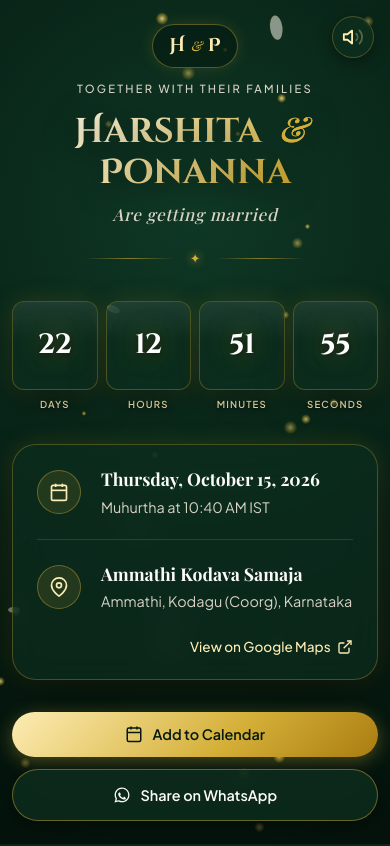
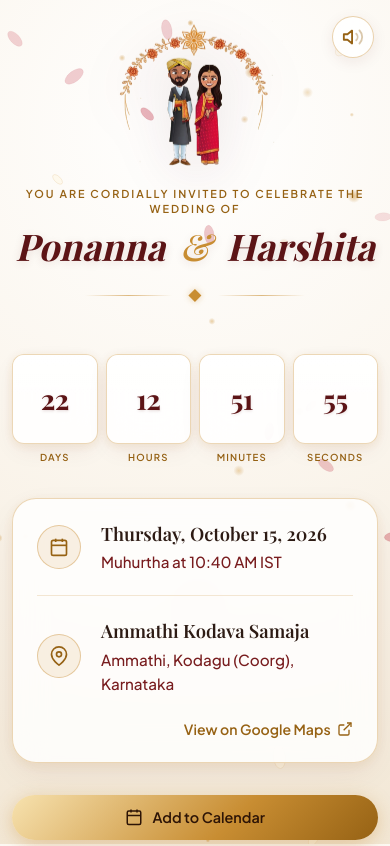
Before and after one commit to puggeraponanna/wedding-countdown, a plain HTML site: page index.html in a window 390 px wide. Shown: the top 846 px of the page. Drawn offline with nearby package versions, Linux system fonts and the light colour scheme; a web font is replaced by a local one.

Commit message:
feat: redesign theme with warm invitation colors, couple illustration, and updated WhatsApp preview card

```diff
--- a/css/responsive.css
+++ b/css/responsive.css
@@ -6,6 +6,10 @@
 @media (max-width: 768px) {
   .page-wrapper {
     padding: 2rem 1rem 2.5rem;
+  }
+
+  .hero-illustration {
+    max-width: 270px;
   }
 
   .couple-title {
@@ -30,7 +34,7 @@
   }
 
   .detail-heading {
-    font-size: 1.1rem;
+    font-size: 1.15rem;
   }
 }
 
@@ -47,23 +51,22 @@
     height: 42px;
   }
 
-  .monogram-badge {
-    padding: 0.4rem 1rem;
-    margin-bottom: 0.75rem;
+  .hero-illustration-wrapper {
+    margin-bottom: 0.85rem;
+  }
+
+  .hero-illustration {
+    max-width: 220px;
   }
 
   .wedding-proclamation {
-    font-size: 0.7rem;
-    letter-spacing: 0.2em;
+    font-size: 0.68rem;
+    letter-spacing: 0.18em;
   }
 
   .couple-title {
-    font-size: 2.15rem;
+    font-size: 2.3rem;
     line-height: 1.2;
-  }
-
-  .tagline {
-    font-size: 1.05rem;
   }
 
   .countdown-grid {
@@ -103,8 +106,12 @@
 
 /* Foldables / Extra narrow screens (< 360px) */
 @media (max-width: 350px) {
+  .hero-illustration {
+    max-width: 180px;
+  }
+
   .couple-title {
-    font-size: 1.85rem;
+    font-size: 1.9rem;
   }
 
   .digit-value {
--- a/css/style.css
+++ b/css/style.css
@@ -1,37 +1,46 @@
 /* ==========================================================================
-   Royal Kodava Heritage & Gold Theme
-   Harshita & Ponanna Wedding Countdown
+   Royal Kodava Heritage & Invitation Warm Gold Theme
+   Ponanna & Harshita Wedding Countdown
    ========================================================================== */
 
 :root {
-  /* Color Palette */
-  --color-bg-dark: #04120b;
-  --color-emerald-deep: #071f14;
-  --color-emerald-rich: #0d2e1f;
-  --color-emerald-surface: rgba(13, 46, 31, 0.65);
+  /* Color Palette - extracted from Wedding Invitation */
+  --color-bg-base: #f7f1e5;
+  --color-bg-warm: #fcf9f2;
+  --color-bg-darker: #ede3d1;
 
-  --color-gold-light: #fdedb4;
-  --color-gold-primary: #d4af37;
-  --color-gold-rich: #b38b1d;
-  --color-gold-glow: rgba(212, 175, 55, 0.35);
+  /* Primary Royal Maroon */
+  --color-maroon-deep: #3d0c07;
+  --color-maroon-primary: #5c1416;
+  --color-maroon-rich: #781c1e;
+  --color-crimson: #990b2b;
 
-  --color-ivory: #fcfbf7;
-  --color-pearl: #d8d3c5;
-  --color-muted: #95a399;
+  /* Antique Champagne Gold */
+  --color-gold-light: #f7e6be;
+  --color-gold-primary: #c88d32;
+  --color-gold-deep: #966214;
+  --color-gold-glow: rgba(200, 141, 50, 0.25);
+
+  /* Neutrals & Text */
+  --color-espresso: #2d1b14;
+  --color-charcoal: #423028;
+  --color-muted: #786458;
+  --color-card-bg: rgba(255, 255, 255, 0.82);
+  --color-card-inner: rgba(255, 255, 255, 0.88);
 
   /* Typography */
-  --font-display: 'Cinzel Decorative', 'Playfair Display', Georgia, serif;
+  --font-display: 'Playfair Display', 'Cinzel Decorative', Georgia, serif;
   --font-serif: 'Playfair Display', Georgia, serif;
-  --font-digits: 'Cinzel', Georgia, serif;
+  --font-digits: 'Playfair Display', Georgia, serif;
   --font-body: 'Plus Jakarta Sans', -apple-system, BlinkMacSystemFont, sans-serif;
 
   /* Spacing & Borders */
   --radius-sm: 8px;
   --radius-md: 16px;
   --radius-lg: 24px;
-  --border-gold-subtle: 1px solid rgba(212, 175, 55, 0.3);
-  --border-gold-highlight: 1px solid rgba(253, 237, 180, 0.6);
-  --glass-shadow: 0 16px 40px -10px rgba(0, 0, 0, 0.6), 0 0 25px rgba(212, 175, 55, 0.15);
+  --border-gold-subtle: 1px solid rgba(200, 141, 50, 0.3);
+  --border-gold-highlight: 1px solid rgba(200, 141, 50, 0.6);
+  --card-shadow: 0 10px 30px -5px rgba(92, 20, 22, 0.08), 0 2px 12px rgba(200, 141, 50, 0.1);
 }
 
 /* Global Reset */
@@ -50,8 +59,8 @@ html {
 body {
   min-height: 100vh;
   min-height: 100svh;
-  background: radial-gradient(circle at 50% 25%, #0f3825 0%, #071f14 55%, #04120b 100%);
-  color: var(--color-ivory);
+  background: radial-gradient(circle at 50% 15%, #ffffff 0%, #fbf6ee 45%, #f2e7d5 100%);
+  color: var(--color-espresso);
   font-family: var(--font-body);
   line-height: 1.6;
   overflow-x: hidden;
@@ -76,7 +85,7 @@ body {
   z-index: 2;
   max-width: 900px;
   margin: 0 auto;
-  padding: 2.5rem 1.5rem 3rem;
+  padding: 2rem 1.5rem 3rem;
   display: flex;
   flex-direction: column;
   align-items: center;
@@ -91,11 +100,11 @@ body {
   top: 1.5rem;
   right: 1.5rem;
   z-index: 10;
-  background: rgba(13, 46, 31, 0.7);
+  background: rgba(255, 255, 255, 0.85);
   backdrop-filter: blur(12px);
   -webkit-backdrop-filter: blur(12px);
-  border: var(--border-gold-subtle);
-  color: var(--color-gold-light);
+  border: 1px solid rgba(200, 141, 50, 0.4);
+  color: var(--color-gold-deep);
   width: 48px;
   height: 48px;
   border-radius: 50%;
@@ -103,7 +112,7 @@ body {
   align-items: center;
   justify-content: center;
   cursor: pointer;
-  box-shadow: 0 4px 15px rgba(0, 0, 0, 0.4);
+  box-shadow: 0 4px 15px rgba(92, 20, 22, 0.08);
   transition: all 0.3s ease;
 }
 
@@ -114,7 +123,7 @@ body {
 }
 
 .audio-toggle .sound-wave {
-  opacity: 0.3;
+  opacity: 0.35;
   transition: opacity 0.3s ease;
 }
 
@@ -140,53 +149,48 @@ body {
 .hero-header {
   text-align: center;
   margin-bottom: 2rem;
+  display: flex;
+  flex-direction: column;
+  align-items: center;
 }
 
-.monogram-badge {
-  display: inline-flex;
-  align-items: center;
+.hero-illustration-wrapper {
+  margin-bottom: 1.25rem;
+  display: flex;
   justify-content: center;
-  gap: 0.35rem;
-  padding: 0.5rem 1.25rem;
-  background: rgba(7, 31, 20, 0.8);
-  border: 1px solid rgba(212, 175, 55, 0.4);
-  border-radius: 30px;
-  margin-bottom: 1.25rem;
-  box-shadow: 0 0 15px rgba(212, 175, 55, 0.15);
 }
 
-.monogram-letter {
-  font-family: var(--font-display);
-  font-size: 1.15rem;
-  font-weight: 700;
-  color: var(--color-gold-light);
+.hero-illustration {
+  max-width: 320px;
+  width: 82%;
+  height: auto;
+  filter: drop-shadow(0 10px 25px rgba(92, 20, 22, 0.12));
+  animation: gentleFloat 4s ease-in-out infinite alternate;
 }
 
-.monogram-amp {
-  font-family: var(--font-serif);
-  font-size: 0.85rem;
-  color: var(--color-gold-primary);
-  font-style: italic;
+@keyframes gentleFloat {
+  0% { transform: translateY(0); }
+  100% { transform: translateY(-6px); }
 }
 
 .wedding-proclamation {
-  font-size: 0.8rem;
-  letter-spacing: 0.3em;
-  color: var(--color-pearl);
+  font-size: 0.78rem;
+  letter-spacing: 0.25em;
+  color: var(--color-gold-deep);
   text-transform: uppercase;
-  margin-bottom: 0.6rem;
-  font-weight: 500;
+  margin-bottom: 0.5rem;
+  font-weight: 600;
+  line-height: 1.4;
 }
 
 .couple-title {
-  font-family: var(--font-display);
-  font-size: 3.5rem;
+  font-family: var(--font-serif);
+  font-size: 3.8rem;
   font-weight: 700;
+  font-style: italic;
   line-height: 1.15;
-  background: linear-gradient(135deg, #ffffff 0%, #fdedb4 35%, #d4af37 75%, #aa7c11 100%);
-  -webkit-background-clip: text;
-  -webkit-text-fill-color: transparent;
-  text-shadow: 0 4px 30px rgba(0, 0, 0, 0.6);
+  color: var(--color-maroon-primary);
+  text-shadow: 0 2px 10px rgba(92, 20, 22, 0.12);
   margin-bottom: 0.5rem;
 }
 
@@ -194,17 +198,8 @@ body {
   font-family: var(--font-serif);
   font-style: italic;
   font-weight: 400;
-  margin: 0 0.5rem;
-  -webkit-text-fill-color: var(--color-gold-primary);
-}
-
-.tagline {
-  font-family: var(--font-serif);
-  font-size: 1.25rem;
-  font-style: italic;
-  color: var(--color-pearl);
-  letter-spacing: 0.05em;
-  margin-bottom: 1.25rem;
+  margin: 0 0.4rem;
+  color: var(--color-gold-primary);
 }
 
 .ornate-divider {
@@ -213,19 +208,19 @@ body {
   justify-content: center;
   gap: 1rem;
   width: 220px;
-  margin: 0 auto;
+  margin: 0.5rem auto 1rem;
 }
 
 .ornate-divider .line {
   flex: 1;
   height: 1px;
-  background: linear-gradient(90deg, transparent, rgba(212, 175, 55, 0.6), transparent);
+  background: linear-gradient(90deg, transparent, rgba(200, 141, 50, 0.6), transparent);
 }
 
-.ornate-divider .flower-symbol {
+.ornate-divider .diamond-symbol {
   color: var(--color-gold-primary);
-  font-size: 0.8rem;
-  filter: drop-shadow(0 0 5px var(--color-gold-primary));
+  font-size: 0.85rem;
+  filter: drop-shadow(0 0 3px rgba(200, 141, 50, 0.4));
 }
 
 /* Countdown Grid */
@@ -251,15 +246,15 @@ body {
 .card-inner {
   width: 100%;
   aspect-ratio: 1 / 1.05;
-  background: var(--color-emerald-surface);
+  background: var(--color-card-inner);
   backdrop-filter: blur(16px);
   -webkit-backdrop-filter: blur(16px);
-  border: var(--border-gold-subtle);
+  border: 1px solid rgba(200, 141, 50, 0.35);
   border-radius: var(--radius-md);
   display: flex;
   align-items: center;
   justify-content: center;
-  box-shadow: var(--glass-shadow);
+  box-shadow: 0 8px 25px -4px rgba(92, 20, 22, 0.08), 0 2px 10px rgba(200, 141, 50, 0.12);
   position: relative;
   overflow: hidden;
   transition: transform 0.3s ease, border-color 0.3s ease, box-shadow 0.3s ease;
@@ -272,14 +267,14 @@ body {
   left: 0;
   right: 0;
   height: 45%;
-  background: linear-gradient(180deg, rgba(255, 255, 255, 0.08) 0%, rgba(255, 255, 255, 0) 100%);
+  background: linear-gradient(180deg, rgba(255, 255, 255, 0.6) 0%, rgba(255, 255, 255, 0) 100%);
   pointer-events: none;
 }
 
 .card-inner:hover {
   transform: translateY(-4px);
   border-color: var(--color-gold-primary);
-  box-shadow: 0 20px 45px -10px rgba(0, 0, 0, 0.7), 0 0 30px var(--color-gold-glow);
+  box-shadow: 0 16px 35px -6px rgba(92, 20, 22, 0.14), 0 0 20px var(--color-gold-glow);
 }
 
 .digit-value {
@@ -287,29 +282,28 @@ body {
   font-size: 3.25rem;
   font-weight: 700;
   font-variant-numeric: tabular-nums;
-  color: #ffffff;
-  text-shadow: 0 0 25px rgba(212, 175, 55, 0.5), 0 2px 10px rgba(0, 0, 0, 0.8);
+  color: var(--color-maroon-primary);
+  text-shadow: 0 1px 3px rgba(92, 20, 22, 0.15);
   letter-spacing: -0.02em;
 }
 
 .card-label {
   font-size: 0.75rem;
   font-weight: 600;
-  letter-spacing: 0.25em;
-  color: var(--color-gold-light);
+  letter-spacing: 0.22em;
+  color: var(--color-gold-deep);
   margin-top: 0.75rem;
   text-align: center;
-  text-shadow: 0 1px 3px rgba(0, 0, 0, 0.6);
 }
 
 /* Celebration Banner */
 .celebration-banner {
-  background: rgba(13, 46, 31, 0.85);
+  background: rgba(255, 255, 255, 0.95);
   border: 2px solid var(--color-gold-primary);
   border-radius: var(--radius-md);
   padding: 2.5rem 1.5rem;
   text-align: center;
-  box-shadow: 0 0 50px rgba(212, 175, 55, 0.4);
+  box-shadow: 0 0 40px rgba(200, 141, 50, 0.25);
   animation: celebrationPulse 2s infinite ease-in-out;
 }
 
@@ -324,9 +318,9 @@ body {
 }
 
 .celebration-banner h2 {
-  font-family: var(--font-display);
+  font-family: var(--font-serif);
   font-size: 2.25rem;
-  color: var(--color-gold-light);
+  color: var(--color-maroon-primary);
   margin-bottom: 0.5rem;
 }
 
@@ -338,13 +332,13 @@ body {
 }
 
 .glass-card {
-  background: var(--color-emerald-surface);
+  background: rgba(255, 255, 255, 0.82);
   backdrop-filter: blur(16px);
   -webkit-backdrop-filter: blur(16px);
-  border: var(--border-gold-subtle);
+  border: 1px solid rgba(200, 141, 50, 0.35);
   border-radius: var(--radius-lg);
   padding: 1.75rem 2rem;
-  box-shadow: var(--glass-shadow);
+  box-shadow: 0 12px 35px -5px rgba(92, 20, 22, 0.08), 0 3px 12px rgba(200, 141, 50, 0.1);
 }
 
 .detail-row {
@@ -357,9 +351,9 @@ body {
   width: 44px;
   height: 44px;
   border-radius: 50%;
-  background: rgba(212, 175, 55, 0.12);
-  border: 1px solid rgba(212, 175, 55, 0.4);
-  color: var(--color-gold-light);
+  background: rgba(200, 141, 50, 0.12);
+  border: 1px solid rgba(200, 141, 50, 0.4);
+  color: var(--color-gold-deep);
   display: flex;
   align-items: center;
   justify-content: center;
@@ -368,20 +362,21 @@ body {
 
 .detail-heading {
   font-family: var(--font-serif);
-  font-size: 1.2rem;
+  font-size: 1.25rem;
   font-weight: 600;
-  color: var(--color-ivory);
+  color: var(--color-espresso);
   margin-bottom: 0.15rem;
 }
 
 .detail-sub {
-  font-size: 0.9rem;
-  color: var(--color-pearl);
+  font-size: 0.95rem;
+  color: var(--color-maroon-rich);
+  font-weight: 500;
 }
 
 .card-separator {
   height: 1px;
-  background: rgba(212, 175, 55, 0.18);
+  background: rgba(200, 141, 50, 0.2);
   margin: 1.25rem 0;
 }
 
@@ -394,15 +389,15 @@ body {
   display: inline-flex;
   align-items: center;
   gap: 0.4rem;
-  color: var(--color-gold-light);
-  font-size: 0.85rem;
-  font-weight: 500;
+  color: var(--color-gold-deep);
+  font-size: 0.88rem;
+  font-weight: 600;
   text-decoration: none;
   transition: color 0.2s ease, transform 0.2s ease;
 }
 
 .btn-link:hover {
-  color: #ffffff;
+  color: var(--color-maroon-primary);
   transform: translateX(3px);
 }
 
@@ -438,30 +433,27 @@ body {
 }
 
 .btn-gold {
-  background: linear-gradient(135deg, #fdedb4 0%, #d4af37 60%, #aa7c11 100%);
-  color: #051910;
-  box-shadow: 0 4px 18px rgba(212, 175, 55, 0.35);
+  background: linear-gradient(135deg, #f7e2af 0%, #c88d32 60%, #966214 100%);
+  color: #2d1406;
+  box-shadow: 0 4px 18px rgba(200, 141, 50, 0.35);
 }
 
 .btn-gold:hover {
   transform: translateY(-2px);
-  box-shadow: 0 8px 25px rgba(212, 175, 55, 0.55);
+  box-shadow: 0 8px 25px rgba(200, 141, 50, 0.5);
 }
 
 .btn-emerald {
-  background: rgba(13, 46, 31, 0.8);
-  backdrop-filter: blur(12px);
-  -webkit-backdrop-filter: blur(12px);
-  border: 1px solid rgba(212, 175, 55, 0.45);
-  color: var(--color-ivory);
-  box-shadow: 0 4px 18px rgba(0, 0, 0, 0.4);
+  background: linear-gradient(135deg, #781c1e 0%, #521213 100%);
+  border: 1px solid rgba(200, 141, 50, 0.45);
+  color: #fdfbf7;
+  box-shadow: 0 4px 18px rgba(92, 20, 22, 0.25);
 }
 
 .btn-emerald:hover {
   transform: translateY(-2px);
-  border-color: var(--color-gold-primary);
-  color: var(--color-gold-light);
-  box-shadow: 0 8px 25px rgba(0, 0, 0, 0.6), 0 0 15px var(--color-gold-glow);
+  background: linear-gradient(135deg, #8a2123 0%, #5e1516 100%);
+  box-shadow: 0 8px 25px rgba(92, 20, 22, 0.35);
 }
 
 /* Calendar Dropdown */
@@ -476,13 +468,13 @@ body {
   bottom: calc(100% + 10px);
   left: 0;
   right: 0;
-  background: rgba(7, 31, 20, 0.95);
+  background: rgba(255, 253, 248, 0.98);
   backdrop-filter: blur(16px);
   -webkit-backdrop-filter: blur(16px);
-  border: var(--border-gold-subtle);
+  border: 1px solid rgba(200, 141, 50, 0.35);
   border-radius: var(--radius-md);
   padding: 0.5rem;
-  box-shadow: 0 12px 30px rgba(0, 0, 0, 0.7);
+  box-shadow: 0 12px 30px rgba(92, 20, 22, 0.12);
   display: flex;
   flex-direction: column;
   gap: 0.25rem;
@@ -496,9 +488,10 @@ body {
   background: transparent;
   border: none;
   border-radius: var(--radius-sm);
-  color: var(--color-ivory);
+  color: var(--color-espresso);
   font-family: var(--font-body);
   font-size: 0.85rem;
+  font-weight: 500;
   text-align: left;
   text-decoration: none;
   cursor: pointer;
@@ -506,8 +499,8 @@ body {
 }
 
 .dropdown-item:hover {
-  background: rgba(212, 175, 55, 0.15);
-  color: var(--color-gold-light);
+  background: rgba(200, 141, 50, 0.15);
+  color: var(--color-maroon-primary);
 }
 
 /* Footer */
@@ -519,9 +512,10 @@ body {
 .coorg-badge {
   font-family: var(--font-serif);
   font-size: 0.95rem;
-  color: var(--color-gold-light);
+  color: var(--color-gold-deep);
   letter-spacing: 0.08em;
   margin-bottom: 0.25rem;
+  font-weight: 600;
 }
 
 .copyright {
--- a/index.html
+++ b/index.html
@@ -3,35 +3,35 @@
 <head>
   <meta charset="UTF-8" />
   <meta name="viewport" content="width=device-width, initial-scale=1.0, viewport-fit=cover" />
-  <title>Harshita & Ponanna — Wedding Countdown</title>
-  <meta name="description" content="Join us in celebrating the wedding of Harshita & Ponanna on October 15, 2026 at Ammathi Kodava Samaja, Coorg." />
+  <title>Ponanna &amp; Harshita — Wedding Countdown</title>
+  <meta name="description" content="You are cordially invited to celebrate the wedding of Ponanna &amp; Harshita on Thursday, October 15, 2026 at Kodava Samaja, Ammathi, Coorg." />
 
   <!-- WhatsApp & Social OpenGraph Tags -->
   <meta property="og:type" content="website" />
-  <meta property="og:title" content="Harshita & Ponanna — Wedding Countdown" />
-  <meta property="og:description" content="We invite you to celebrate our wedding on October 15, 2026 at Ammathi Kodava Samaja, Coorg. Counting down the moments to forever!" />
+  <meta property="og:title" content="Ponanna &amp; Harshita — Wedding Countdown" />
+  <meta property="og:description" content="You are cordially invited to celebrate the wedding of Ponanna &amp; Harshita on October 15, 2026 at Kodava Samaja, Ammathi, Coorg. Counting down the moments to forever!" />
   <meta property="og:image" content="assets/og-preview.png" />
   <meta property="og:image:secure_url" content="assets/og-preview.png" />
   <meta property="og:image:type" content="image/png" />
   <meta property="og:image:width" content="1200" />
   <meta property="og:image:height" content="630" />
-  <meta property="og:image:alt" content="Harshita & Ponanna Wedding Countdown" />
+  <meta property="og:image:alt" content="Ponanna &amp; Harshita Wedding Countdown" />
 
   <!-- Twitter Card -->
   <meta name="twitter:card" content="summary_large_image" />
-  <meta name="twitter:title" content="Harshita & Ponanna — Wedding Countdown" />
-  <meta name="twitter:description" content="Join us in celebrating our wedding on October 15, 2026 at Ammathi Kodava Samaja, Coorg." />
+  <meta name="twitter:title" content="Ponanna &amp; Harshita — Wedding Countdown" />
+  <meta name="twitter:description" content="You are cordially invited to celebrate the wedding of Ponanna &amp; Harshita on October 15, 2026 at Kodava Samaja, Ammathi, Coorg." />
   <meta name="twitter:image" content="assets/og-preview.png" />
 
   <!-- Favicon -->
   <link rel="icon" type="image/svg+xml" href="assets/favicon.svg" />
   <link rel="apple-touch-icon" href="assets/favicon.svg" />
-  <meta name="theme-color" content="#061a12" />
+  <meta name="theme-color" content="#fbf8f2" />
 
-  <!-- Google Fonts: Cinzel Decorative, Playfair Display, Plus Jakarta Sans -->
+  <!-- Google Fonts: Playfair Display, Cinzel, Plus Jakarta Sans -->
   <link rel="preconnect" href="https://fonts.googleapis.com" />
   <link rel="preconnect" href="https://fonts.gstatic.com" crossorigin />
-  <link href="https://fonts.googleapis.com/css2?family=Cinzel+Decorative:wght@700;900&family=Cinzel:wght@500;600;700;800&family=Playfair+Display:ital,wght@0,500;0,700;1,400&family=Plus+Jakarta+Sans:wght@300;400;500;600&display=swap" rel="stylesheet" />
+  <link href="https://fonts.googleapis.com/css2?family=Cinzel+Decorative:wght@700;900&family=Cinzel:wght@500;600;700;800&family=Playfair+Display:ital,wght@0,500;0,600;0,700;1,400;1,600&family=Plus+Jakarta+Sans:wght@300;400;500;600;700&display=swap" rel="stylesheet" />
 
   <!-- Stylesheets -->
   <link rel="stylesheet" href="css/style.css" />
@@ -55,21 +55,18 @@
   <main class="page-wrapper">
     <!-- Top Monogram & Traditional Motif -->
     <header class="hero-header">
-      <div class="monogram-badge">
-        <span class="monogram-letter">H</span>
-        <span class="monogram-amp">&amp;</span>
-        <span class="monogram-letter">P</span>
+      <div class="hero-illustration-wrapper">
+        <img src="assets/couple-illustration.png" alt="Ponanna &amp; Harshita" class="hero-illustration" width="340" height="280" />
       </div>
-      <p class="wedding-proclamation">TOGETHER WITH THEIR FAMILIES</p>
+      <p class="wedding-proclamation">YOU ARE CORDIALLY INVITED TO CELEBRATE THE WEDDING OF</p>
       <h1 class="couple-title">
+        <span class="name">Ponanna</span>
+        <span class="conjunction">&amp;</span>
         <span class="name">Harshita</span>
-        <span class="conjunction">&amp;</span>
-        <span class="name">Ponanna</span>
       </h1>
-      <p class="tagline">Are getting married</p>
       <div class="ornate-divider">
         <span class="line"></span>
-        <span class="flower-symbol">✦</span>
+        <span class="diamond-symbol">◆</span>
         <span class="line"></span>
       </div>
     </header>
@@ -112,7 +109,7 @@
         <div class="celebration-content">
           <div class="celebration-icon">💍</div>
           <h2>The Auspicious Day is Here!</h2>
-          <p>Celebrating the wedding of Harshita &amp; Ponanna</p>
+          <p>Celebrating the wedding of Ponanna &amp; Harshita</p>
         </div>
       </div>
     </section>
@@ -270,7 +267,7 @@
     // 5. Initialize WhatsApp Share Link
     const shareUrl = window.location.href;
     const shareText = encodeURIComponent(
-      `Join us in counting down to Harshita & Ponanna's Wedding! 💍✨\nOctober 15, 2026 • Ammathi Kodava Samaja, Coorg\n${shareUrl}`
+      `Join us in counting down to Ponanna & Harshita's Wedding! 💍✨\nThursday, October 15, 2026 • Kodava Samaja, Ammathi, Coorg\n${shareUrl}`
     );
     const whatsappShareBtn = document.getElementById('whatsapp-share');
     whatsappShareBtn.href = `https://api.whatsapp.com/send?text=${shareText}`;
--- a/js/calendar.js
+++ b/js/calendar.js
@@ -2,9 +2,9 @@
 
 export function getWeddingEventDetails() {
   return {
-    title: "Harshita & Ponanna's Wedding",
-    description: "Join us in celebrating the wedding of Harshita & Ponanna at Ammathi Kodava Samaja, Coorg!",
-    location: "Ammathi Kodava Samaja, Ammathi, Kodagu (Coorg), Karnataka, India",
+    title: "Ponanna & Harshita's Wedding",
+    description: "Join us in celebrating the wedding of Ponanna & Harshita at Kodava Samaja, Ammathi, Coorg!",
+    location: "Kodava Samaja, Ammathi, Kodagu (Coorg), Karnataka, India",
     // 10:40 AM IST = 05:10 AM UTC
     startUtcIso: "20261015T051000Z",
     // Reception/Celebration until ~5:00 PM IST = 11:30 AM UTC
--- a/js/particles.js
+++ b/js/particles.js
@@ -6,18 +6,19 @@ export const PARTICLE_CONFIG = {
 };
 
 export function createParticle(width, height) {
-  const isPetal = Math.random() > 0.65;
+  const isPetal = Math.random() > 0.6;
   return {
     type: isPetal ? 'petal' : 'sparkle',
+    isRose: Math.random() > 0.4, // Rose/vermilion vs cream jasmine
     x: Math.random() * width,
     y: Math.random() * height,
     size: isPetal ? Math.random() * 5 + 4 : Math.random() * 2.5 + 1,
     speedY: Math.random() * 0.7 + 0.3,
     speedX: Math.sin(Math.random() * Math.PI * 2) * 0.4,
-    opacity: Math.random() * 0.6 + 0.25,
+    opacity: Math.random() * 0.5 + 0.3,
     rotation: Math.random() * 360,
     rotationSpeed: (Math.random() - 0.5) * 1.5,
-    hue: isPetal ? 45 : 42, // Warm cream / golden jasmine
+    hue: isPetal ? 45 : 42,
   };
 }
 
@@ -66,19 +67,24 @@ export function initParticles(canvas) {
       ctx.globalAlpha = p.opacity;
 
       if (p.type === 'sparkle') {
-        // Glowing gold ember
+        // Glowing warm amber-gold ember
         const gradient = ctx.createRadialGradient(0, 0, 0, 0, 0, p.size * 2);
-        gradient.addColorStop(0, 'rgba(255, 245, 200, 1)');
-        gradient.addColorStop(0.5, 'rgba(212, 175, 55, 0.7)');
-        gradient.addColorStop(1, 'rgba(212, 175, 55, 0)');
+        gradient.addColorStop(0, 'rgba(212, 155, 60, 0.9)');
+        gradient.addColorStop(0.5, 'rgba(200, 141, 50, 0.45)');
+        gradient.addColorStop(1, 'rgba(200, 141, 50, 0)');
         ctx.fillStyle = gradient;
         ctx.beginPath();
         ctx.arc(0, 0, p.size * 2, 0, Math.PI * 2);
         ctx.fill();
       } else {
-        // Delicate jasmine/rose petal
-        ctx.fillStyle = 'rgba(255, 252, 240, 0.85)';
-        ctx.strokeStyle = 'rgba(212, 175, 55, 0.35)';
+        // Delicate rose/crimson or warm cream petal
+        if (p.isRose) {
+          ctx.fillStyle = 'rgba(195, 45, 65, 0.45)';
+          ctx.strokeStyle = 'rgba(160, 25, 45, 0.25)';
+        } else {
+          ctx.fillStyle = 'rgba(255, 248, 230, 0.85)';
+          ctx.strokeStyle = 'rgba(200, 141, 50, 0.35)';
+        }
         ctx.lineWidth = 0.5;
         ctx.beginPath();
         ctx.ellipse(0, 0, p.size * 1.4, p.size * 0.7, 0, 0, Math.PI * 2);
```
Also changed, not shown: scripts/generate-og-image.mjs (+17 -0 lines), test/calendar.test.mjs (+6 -6 lines), test/css.test.mjs (+2 -2 lines), test/html.test.mjs (+4 -3 lines), assets/couple-illustration.png (added), assets/og-preview.png, assets/og-preview.svg, inv.jpeg (added).
